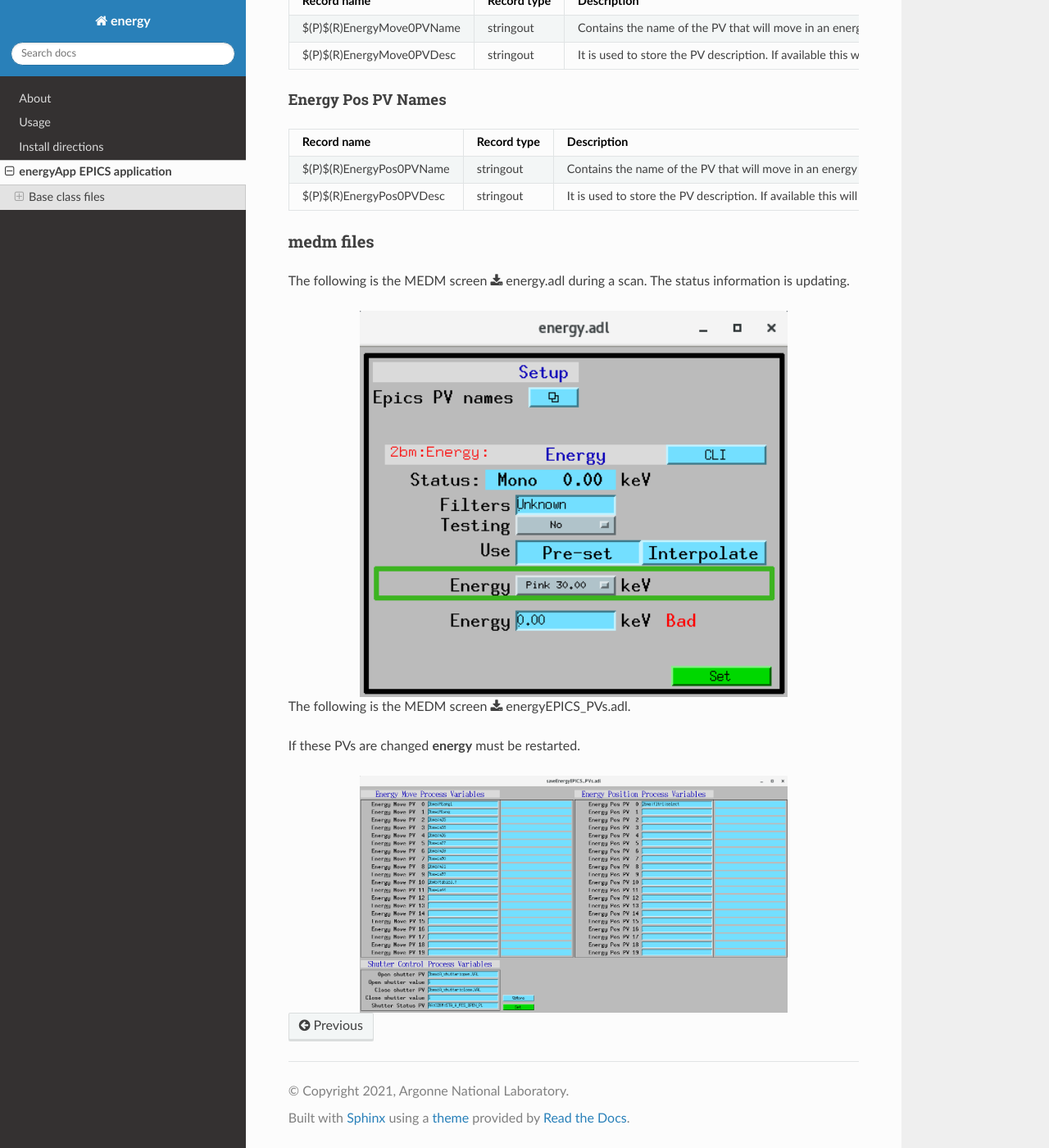
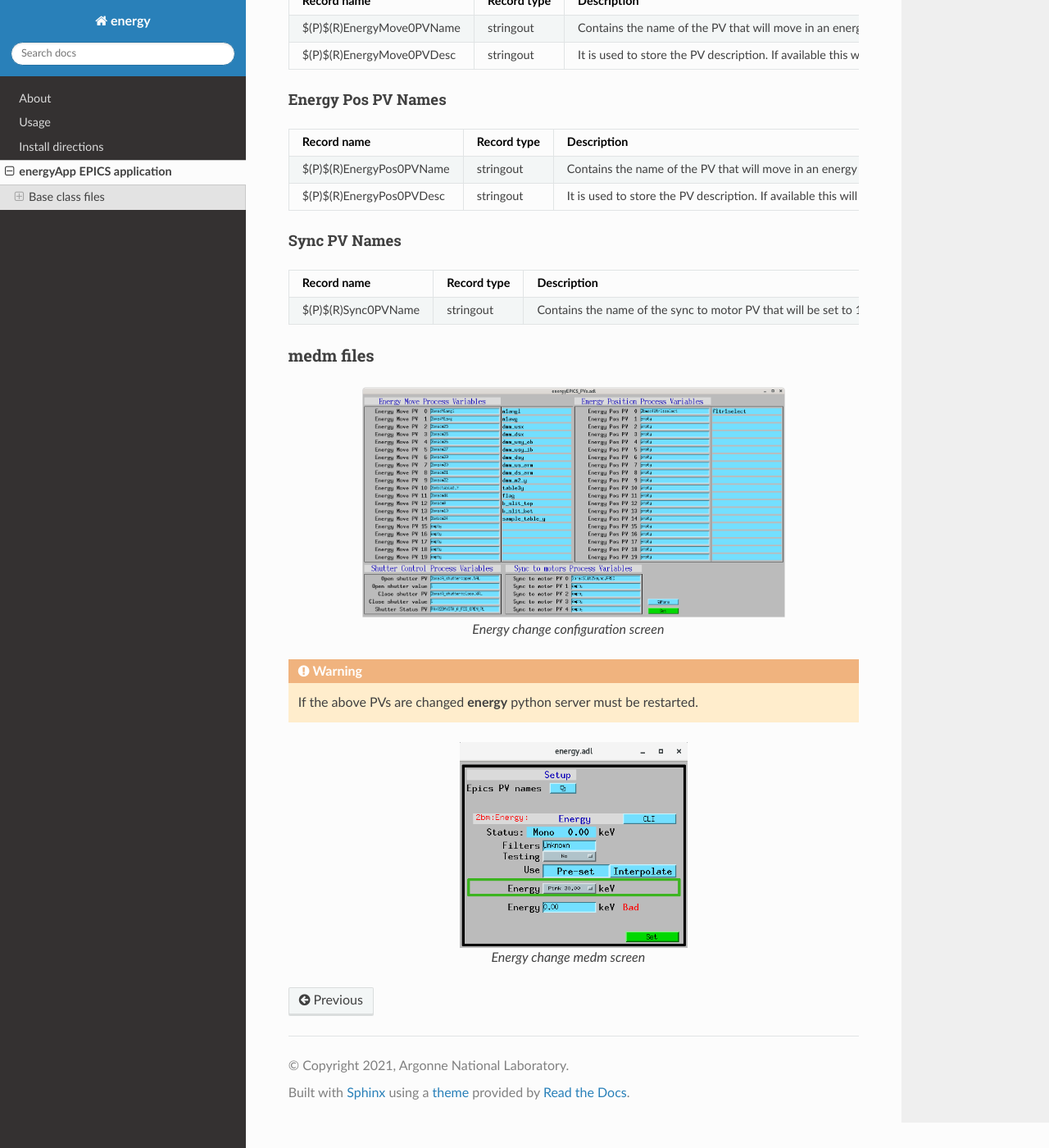
Before and after one commit to xray-imaging/energy, a Sphinx documentation site: the page built from docs/source/energyApp.rst, in a window 1280 px wide and 1400 px high, scrolled down 1758 px. Shown: the whole window at 82% size. Built offline with Sphinx 7.4.7 and the Read the Docs theme 3.1.0, drawn with Linux system fonts in a browser that asks for light colours.

Commit message:
docs update

```diff
--- a/docs/source/energyApp.rst
+++ b/docs/source/energyApp.rst
@@ -179,27 +179,42 @@ Energy Pos PV Names
     - stringout
     - It is used to store the PV description. If available this will be derived from the EnergyMove0PVName description if not it will be created using the EnergyMove0PVName itself. These PVs will be used as key entry in the dictionary storing the pre-calibrated position for each motor.
 
+Sync PV Names
+~~~~~~~~~~~~~
+
+.. cssclass:: table-bordered table-striped table-hover
+.. list-table::
+  :header-rows: 1
+  :widths: 5 5 90
+
+  * - Record name
+    - Record type
+    - Description
+  * - $(P)$(R)Sync0PVName
+    - stringout
+    - Contains the name of the sync to motor PV that will be set to 1 at the end of an energy change.
 
 medm files
 ----------
 
+energyEPICS_PVs.adl
+^^^^^^^^^^^^^^^^^^^
+
+.. figure:: img/energyEPICS_PVs.png
+    :width: 75%
+    :align: center
+
+    Energy change configuration screen
+
+
+.. warning:: If the above PVs are changed **energy** python server must be restarted.
+
+
 energy.adl
 ^^^^^^^^^^
 
-The following is the MEDM screen :download:`energy.adl <../../energyApp/op/adl/energy.adl>` during a scan.
-The status information is updating.
-
-.. image:: img/energy_01.png
-    :width: 75%
+.. figure:: img/energy_01.png
+    :width: 40%
     :align: center
 
-energyEPICS_PVs.adl
-^^^^^^^^^^^^^^^^^^^
-
-The following is the MEDM screen :download:`energyEPICS_PVs.adl <../../energyApp/op/adl/energyEPICS_PVs.adl>`.
-
-If these PVs are changed **energy** must be restarted.
-
-.. image:: img/energyEPICS_PVs.png
-    :width: 75%
-    :align: center
+    Energy change medm screen
```
Also changed, not shown: docs/source/img/energyEPICS_PVs.png.
